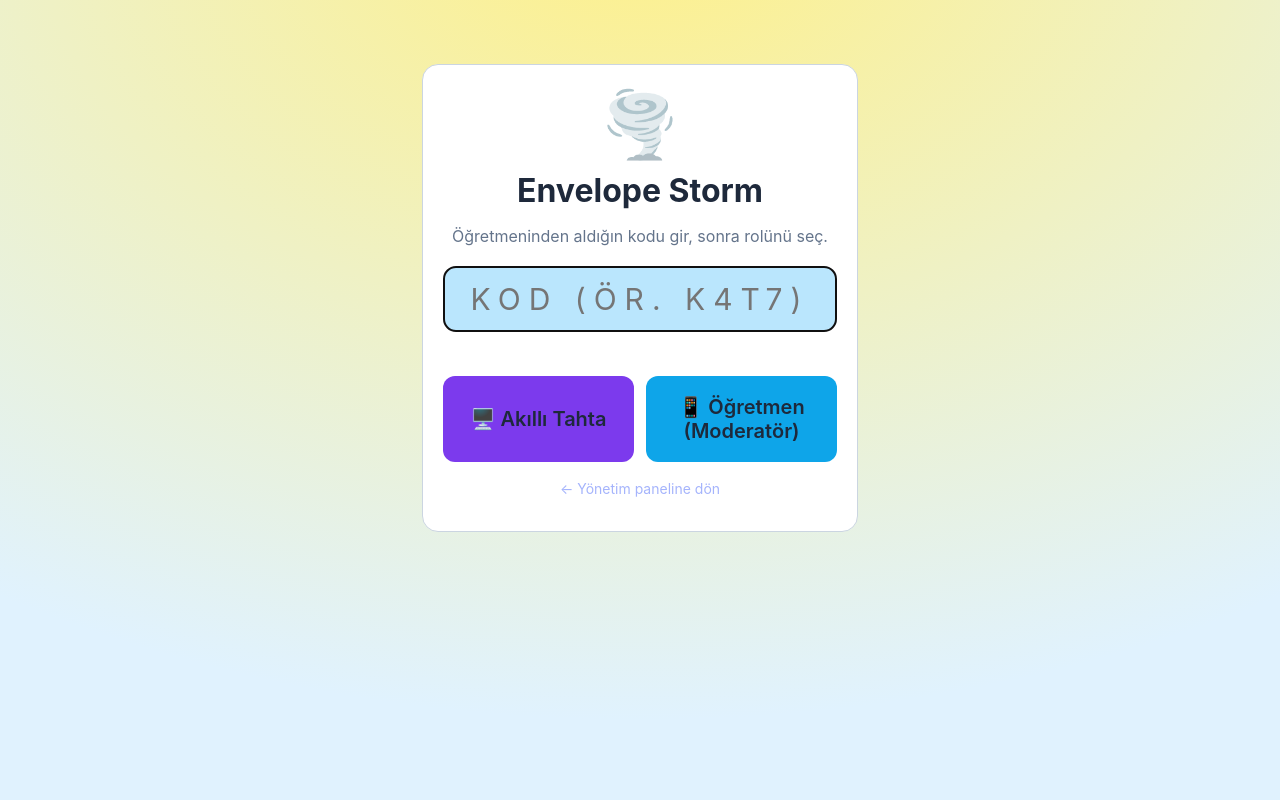
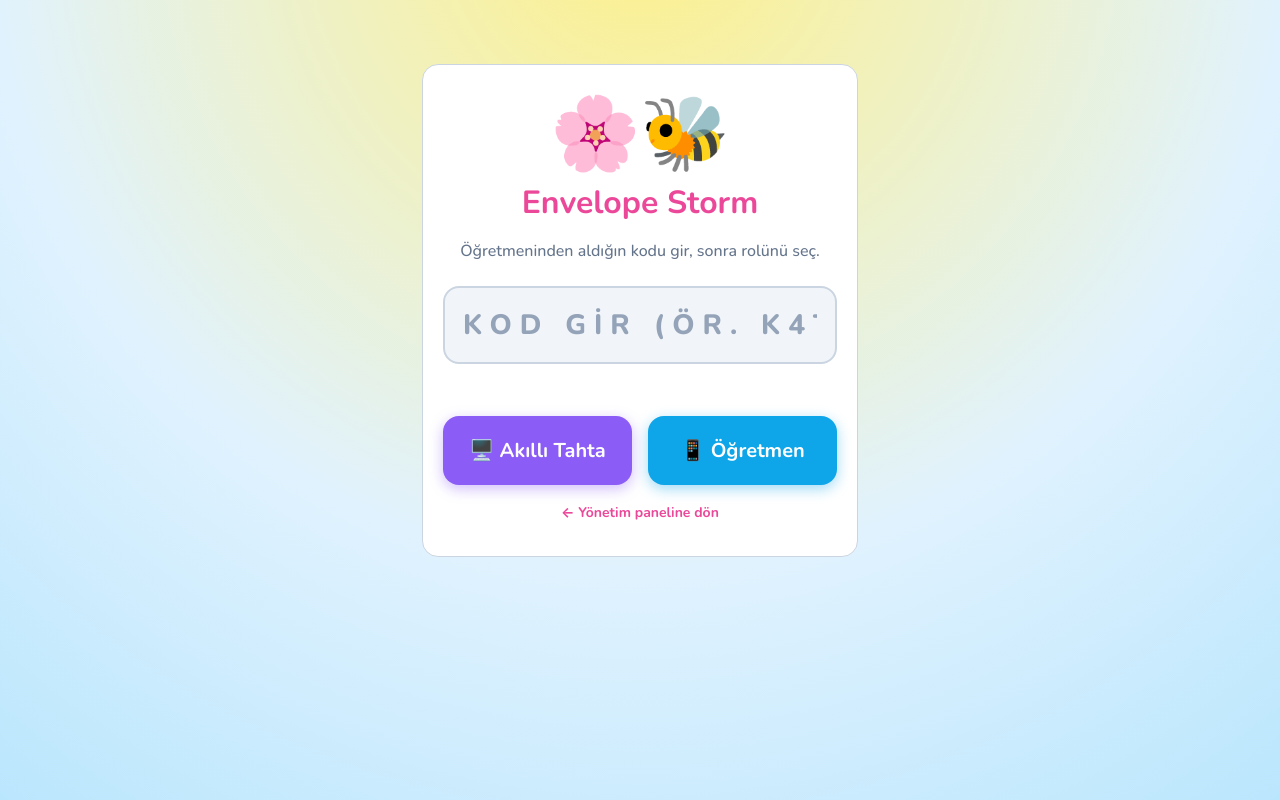
Before and after one commit to ogzhnbygl/Envelope-Storm, a website: page public/index.html in a window 1280 px wide. Drawn offline with nearby package versions, Linux system fonts and the light colour scheme.

Commit message:
refactor: modernize UI styling with Nunito font and update visibility toggling logic in admin panel

```diff
--- a/public/index.html
+++ b/public/index.html
@@ -10,17 +10,17 @@
 <body>
   <main class="wrap" style="max-width:480px; padding-top:8vh;">
     <div class="panel" style="text-align:center;">
-      <div style="font-size:64px;">🌪️</div>
-      <h1 style="margin:8px 0;">Envelope Storm</h1>
+      <div style="font-size:72px; margin-bottom: -10px;">🌸🐝</div>
+      <h1 style="margin:8px 0; color: #ec4899;">Envelope Storm</h1>
       <p class="muted">Öğretmeninden aldığın kodu gir, sonra rolünü seç.</p>
-      <div class="form-row" style="margin-top:20px;">
-        <input type="text" id="code-input" placeholder="KOD (ör. K4T7)" maxlength="6"
-               style="text-align:center; font-size:30px; letter-spacing:8px; text-transform:uppercase; width:100%; padding:14px; border-radius:12px; border:1px solid var(--line); background:var(--bg2); color:var(--text);">
+      <div class="form-row" style="margin-top:24px;">
+        <input type="text" id="code-input" placeholder="KOD GİR (ÖR. K4T7)" maxlength="6"
+               style="text-align:center; font-size:28px; font-weight:800; letter-spacing:8px; text-transform:uppercase; width:100%; padding:18px; border-radius:16px; border:2px solid var(--line); background:#f1f5f9; color:var(--text); outline:none;">
       </div>
       <div id="join-error" style="color:var(--danger); min-height:22px; margin:6px 0;"></div>
-      <div class="judge-row" style="margin-top:8px;">
-        <button class="btn btn-board" id="board-btn" style="flex:1; padding:18px;">🖥️ Akıllı Tahta</button>
-        <button class="btn btn-moderate" id="moderate-btn" style="flex:1; padding:18px;">📱 Öğretmen (Moderatör)</button>
+      <div class="judge-row" style="margin-top:16px; gap:16px;">
+        <button class="btn btn-board" id="board-btn" style="flex:1; padding:20px; font-size:20px; border-radius:16px;">🖥️ Akıllı Tahta</button>
+        <button class="btn btn-moderate" id="moderate-btn" style="flex:1; padding:20px; font-size:20px; border-radius:16px;">📱 Öğretmen</button>
       </div>
       <p class="hint" style="margin-top:18px;"><a href="/admin">← Yönetim paneline dön</a></p>
     </div>
--- a/public/style.css
+++ b/public/style.css
@@ -1,10 +1,12 @@
+@import url('https://fonts.googleapis.com/css2?family=Nunito:wght@500;700;800;900&display=swap');
+
 :root {
   --bg: #e0f2fe;
   --bg2: #bae6fd;
   --card: #ffffff;
   --card2: #f0fdf4;
   --line: #cbd5e1;
-  --text: #1e293b;
+  --text: #334155;
   --muted: #64748b;
   --teamA: #f59e0b;
   --teamB: #14b8a6;
@@ -18,14 +20,15 @@
 * { box-sizing: border-box; }
 html, body { margin: 0; padding: 0; }
 body {
-  font-family: -apple-system, BlinkMacSystemFont, "Segoe UI", Roboto, Helvetica, Arial, sans-serif;
-  background: radial-gradient(1200px 800px at 50% -10%, #fef08a, var(--bg));
+  font-family: 'Nunito', -apple-system, BlinkMacSystemFont, "Segoe UI", Roboto, sans-serif;
+  background: radial-gradient(circle at 50% -10%, #fef08a 0%, #e0f2fe 60%, #bae6fd 100%);
   color: var(--text);
   min-height: 100vh;
 }
 button { font-family: inherit; cursor: pointer; border: none; }
-input, select { font-family: inherit; font-size: 16px; }
-a { color: #a5b4fc; text-decoration: none; }
+input, select { font-family: inherit; font-size: 16px; font-weight: 700; }
+input::placeholder { color: #94a3b8; opacity: 1; }
+a { color: var(--accent); text-decoration: none; font-weight: 700; }
 .hidden { display: none !important; }
 .muted { color: var(--muted); }
 .hint { color: var(--muted); font-size: 14px; }
@@ -52,12 +55,12 @@ a { color: #a5b4fc; text-decoration: none; }
 }
 .btn:hover { filter: brightness(1.1); }
 .btn:active { transform: scale(.97); }
-.btn-primary { background: var(--accent); border-color: transparent; }
-.btn-ok { background: var(--ok); border-color: transparent; color: #062; }
-.btn-danger { background: var(--danger); border-color: transparent; color: #fff; }
-.btn-board { background: #7c3aed; border-color: transparent; }
-.btn-moderate { background: #0ea5e9; border-color: transparent; }
-.btn-ghost { background: transparent; }
+.btn-primary { background: var(--accent); border-color: transparent; color: white; }
+.btn-ok { background: var(--ok); border-color: transparent; color: white; }
+.btn-danger { background: var(--danger); border-color: transparent; color: white; }
+.btn-board { background: #8b5cf6; border-color: transparent; color: white; box-shadow: 0 4px 14px rgba(139,92,246,0.4); }
+.btn-moderate { background: #0ea5e9; border-color: transparent; color: white; box-shadow: 0 4px 14px rgba(14,165,233,0.4); }
+.btn-ghost { background: transparent; color: var(--muted); }
 .btn-sm { padding: 8px 12px; font-size: 14px; }
 .btn:disabled { opacity: .4; cursor: not-allowed; }
 
@@ -166,13 +169,16 @@ button.env:active { transform: scale(.96); }
 .form-row { margin-bottom: 14px; }
 .form-row label { display: block; font-size: 13px; color: var(--muted); margin-bottom: 6px; }
 .form-row input[type=text], .form-row input[type=number] {
-  width: 100%; padding: 11px 12px; border-radius: 10px; border: 1px solid var(--line);
-  background: var(--bg2); color: var(--text);
+  width: 100%; padding: 14px 16px; border-radius: 12px; border: 2px solid var(--line);
+  background: var(--bg2); color: var(--text); outline: none; transition: border-color .2s;
+}
+.form-row input[type=text]:focus, .form-row input[type=number]:focus {
+  border-color: var(--accent);
 }
 .two-col { display: grid; grid-template-columns: 1fr 1fr; gap: 14px; }
 
 .env-row {
-  display: flex; align-items: flex-start; gap: 14px; flex-wrap: wrap;
+  display: flex; align-items: center; gap: 14px; flex-wrap: wrap;
   background: var(--card2); border: 1px solid var(--line); border-radius: 12px; padding: 12px; margin-bottom: 10px;
 }
 .env-index {
@@ -192,7 +198,9 @@ button.env:active { transform: scale(.96); }
 .thumb.selected { border-color: var(--ok); box-shadow: 0 0 0 2px rgba(34,197,94,.4); }
 .thumb.upload-tile { font-size: 26px; color: var(--muted); }
 .thumb input[type=file] { display: none; }
-.env-points input[type=number] { width: 90px; padding: 8px 10px; border-radius: 10px; border: 1px solid var(--line); background: var(--bg2); color: var(--text); }
+.env-points { margin-left: auto; }
+.env-points input[type=number] { width: 90px; padding: 8px 10px; border-radius: 10px; border: 2px solid var(--line); background: var(--bg2); color: var(--text); font-weight: 700; outline: none; transition: border-color .2s; }
+.env-points input[type=number]:focus { border-color: var(--accent); }
 
 .images-grid { display: grid; grid-template-columns: repeat(auto-fill, minmax(110px, 1fr)); gap: 12px; }
 .img-tile { position: relative; border-radius: 12px; overflow: hidden; border: 1px solid var(--line); aspect-ratio: 1; }
```
Also changed, not shown: public/js/admin.js (+9 -9 lines).
